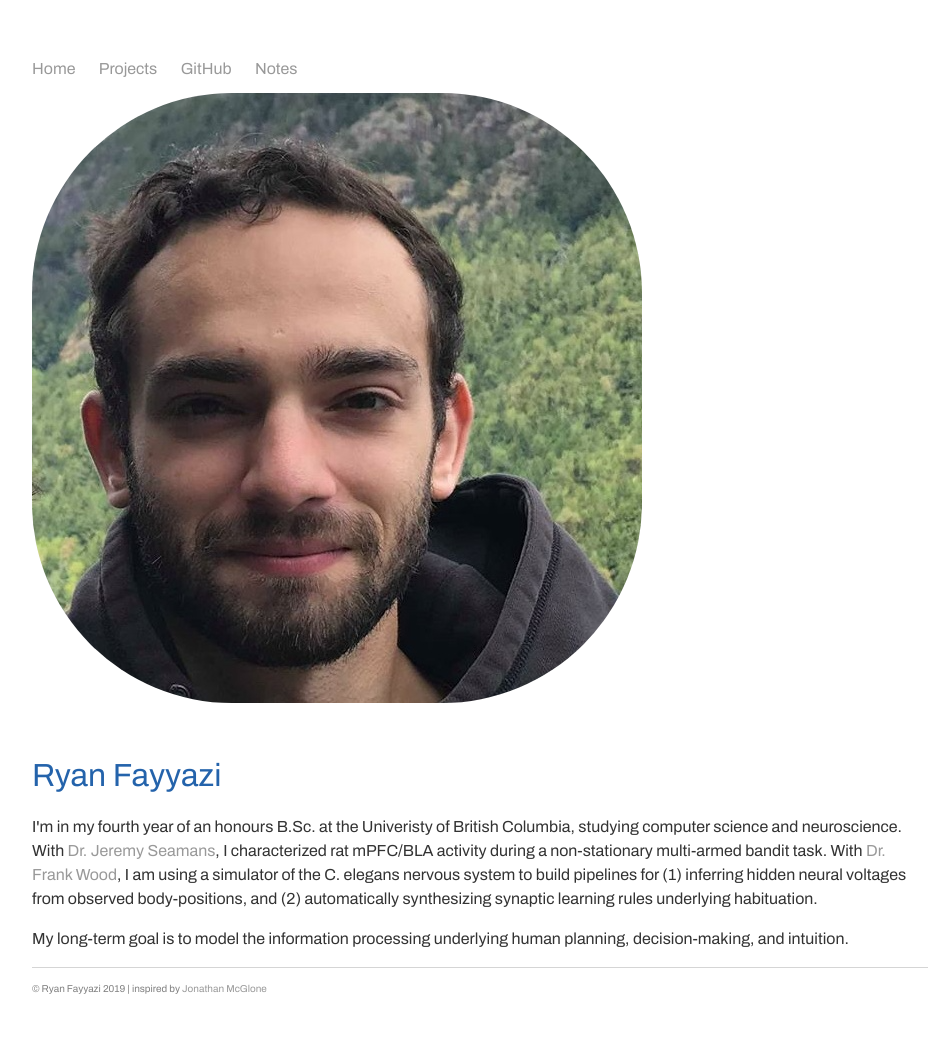
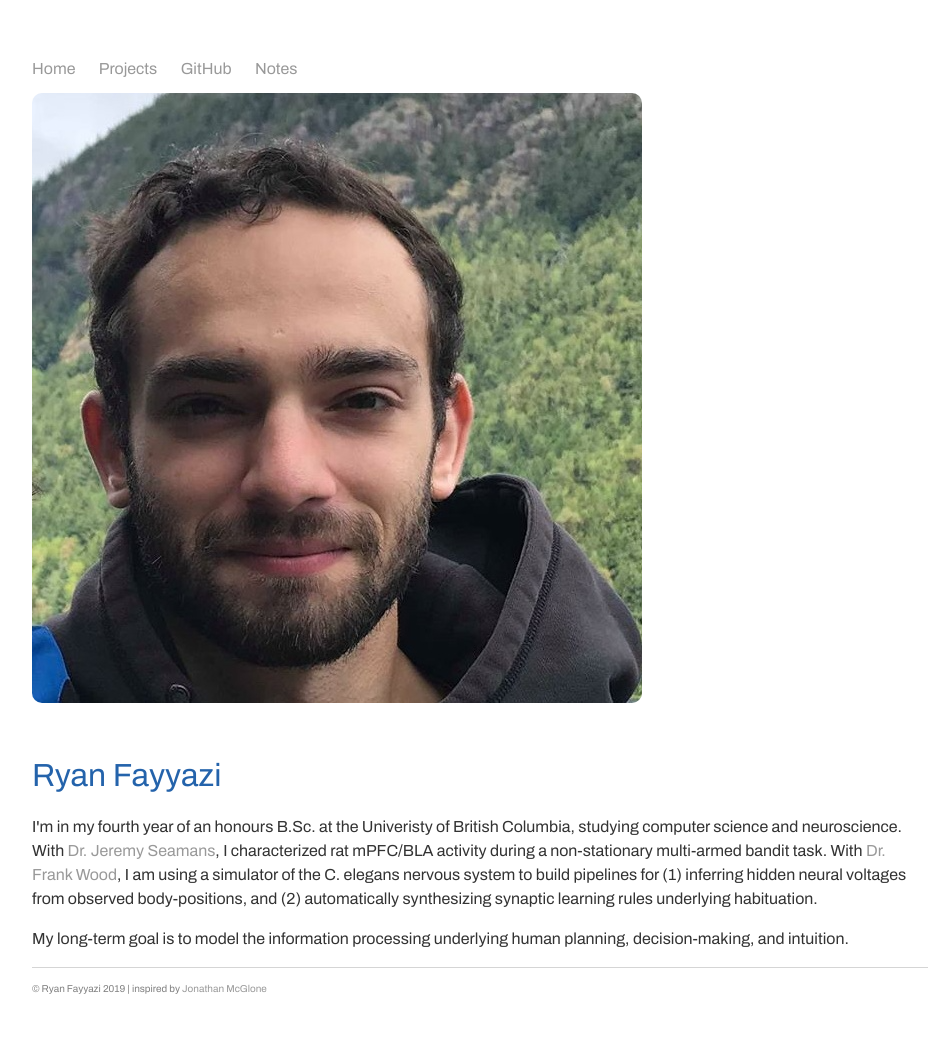
Before and after one commit to rfayyazi/rfayyazi.github.io, a Jekyll site: the page built from index.html, in a window 1280 px wide. Shown: the whole page, without its empty margins (160-1097 px from the left). Built offline with Jekyll 4.4.1, drawn with Linux system fonts in a browser that asks for light colours; some web fonts are replaced.

Commit message:
Update main.css

```diff
--- a/css/main.css
+++ b/css/main.css
@@ -65,6 +65,8 @@ ul.a li{
 
 img.avatar {
 margin-bottom: 30px;
--webkit-border-radius: 200px;
+/* -webkit-border-radius: 200px;
     -moz-border-radius: 200px;
-         border-radius: 200px;}
+         border-radius: 200px; */
+border-radius: 10px
+}
```
